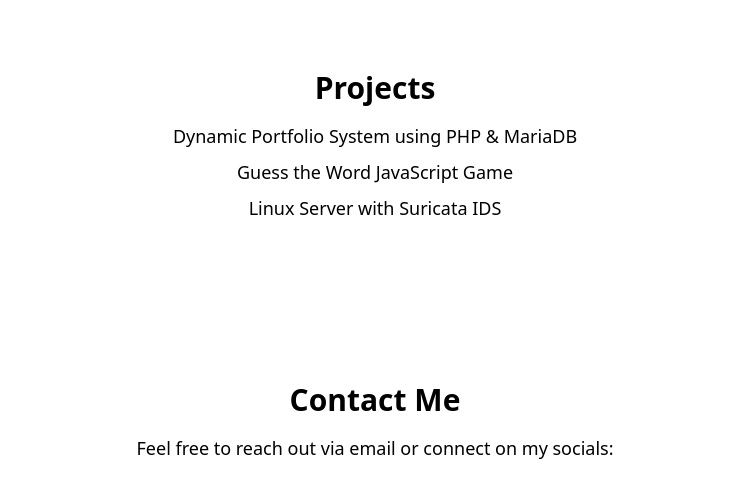
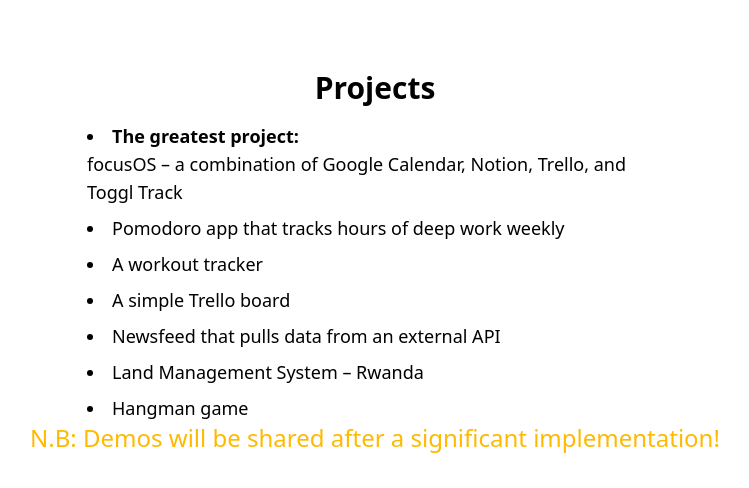
Before and after one commit to M-prisca/Portfolio-web, a website: page src/index.html in a window 1280 px wide. Shown: the part 1330-1818 px from the top of the page, without its empty margins (265-1014 px from the left). Drawn offline with nearby package versions, Linux system fonts and the light colour scheme.

Commit message:
feat: Add projects in its section

```diff
--- a/src/index.html
+++ b/src/index.html
@@ -119,17 +119,25 @@
 
     <section id="projects" class="py-20 text-center">
       <h2 class="text-3xl font-semibold mb-4">Projects</h2>
-      <div class="space-y-2 text-lg">
-        <p>Dynamic Portfolio System using PHP & MariaDB</p>
-        <p>Guess the Word JavaScript Game</p>
-        <p>Linux Server with Suricata IDS</p>
-      </div>
+
+      <ul class="list-disc list-inside max-w-xl mx-auto text-left text-lg space-y-2">
+        <li><strong>The greatest project:</strong><br> focusOS – a combination of Google Calendar, Notion, Trello, and Toggl
+          Track</li>
+        <li>Pomodoro app that tracks hours of deep work weekly</li>
+        <li>A workout tracker</li>
+        <li>A simple Trello board</li>
+        <li>Newsfeed that pulls data from an external API</li>
+        <li>Land Management System – Rwanda</li>
+        <li>Hangman game</li>
+      </ul>
+      <p class="text-2xl text-amber-400">N.B: Demos will be shared after a significant implementation! </p>
     </section>
+
 
 
     <section id="contact" class="py-20 text-center">
       <h2 class="text-3xl font-semibold mb-4">Contact Me</h2>
-      <p class="text-lg">Feel free to reach out via email or connect on my socials:</p>
+      <p class="text-lg">I'll be so glad to connect with you:</p>
 
       <div class="flex justify-center gap-8 mt-8">
         <!-- Gmail -->
```
Also changed, not shown: src/output.css.
